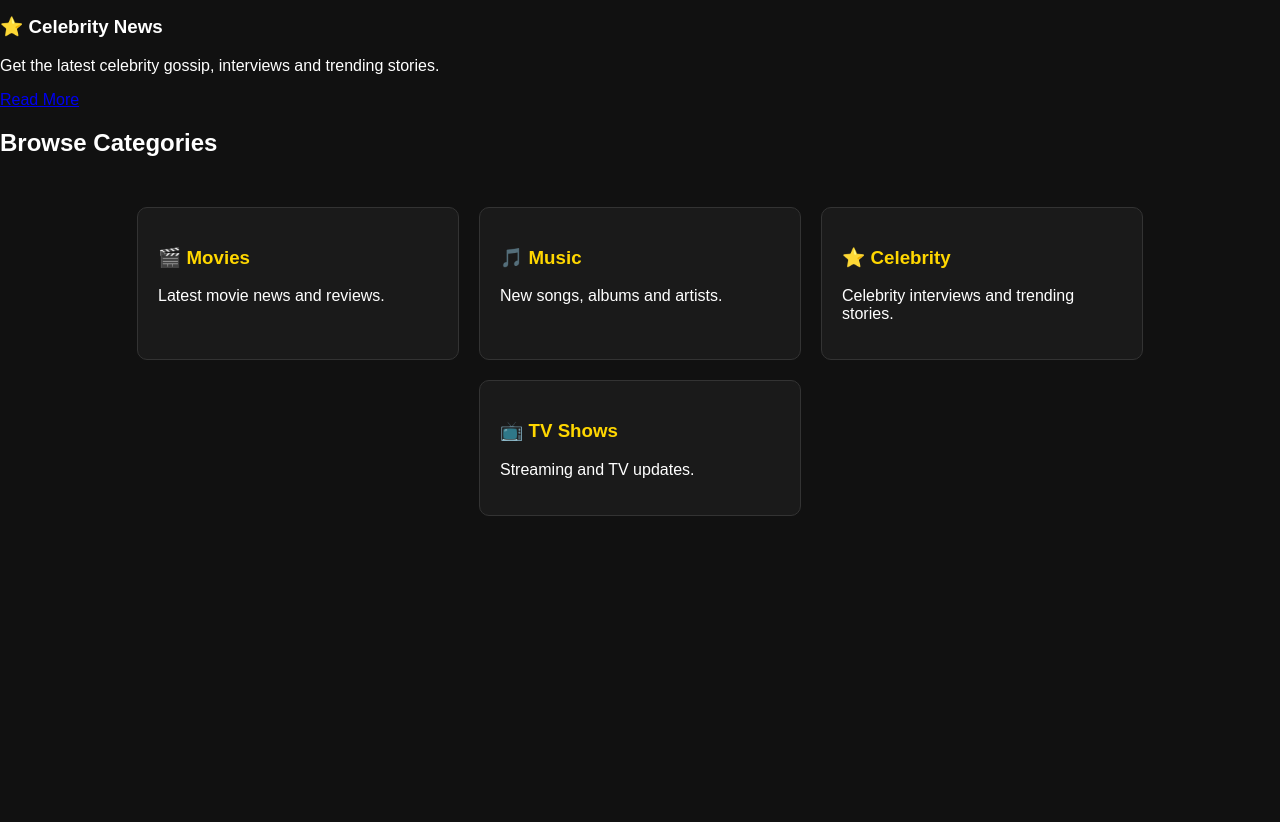
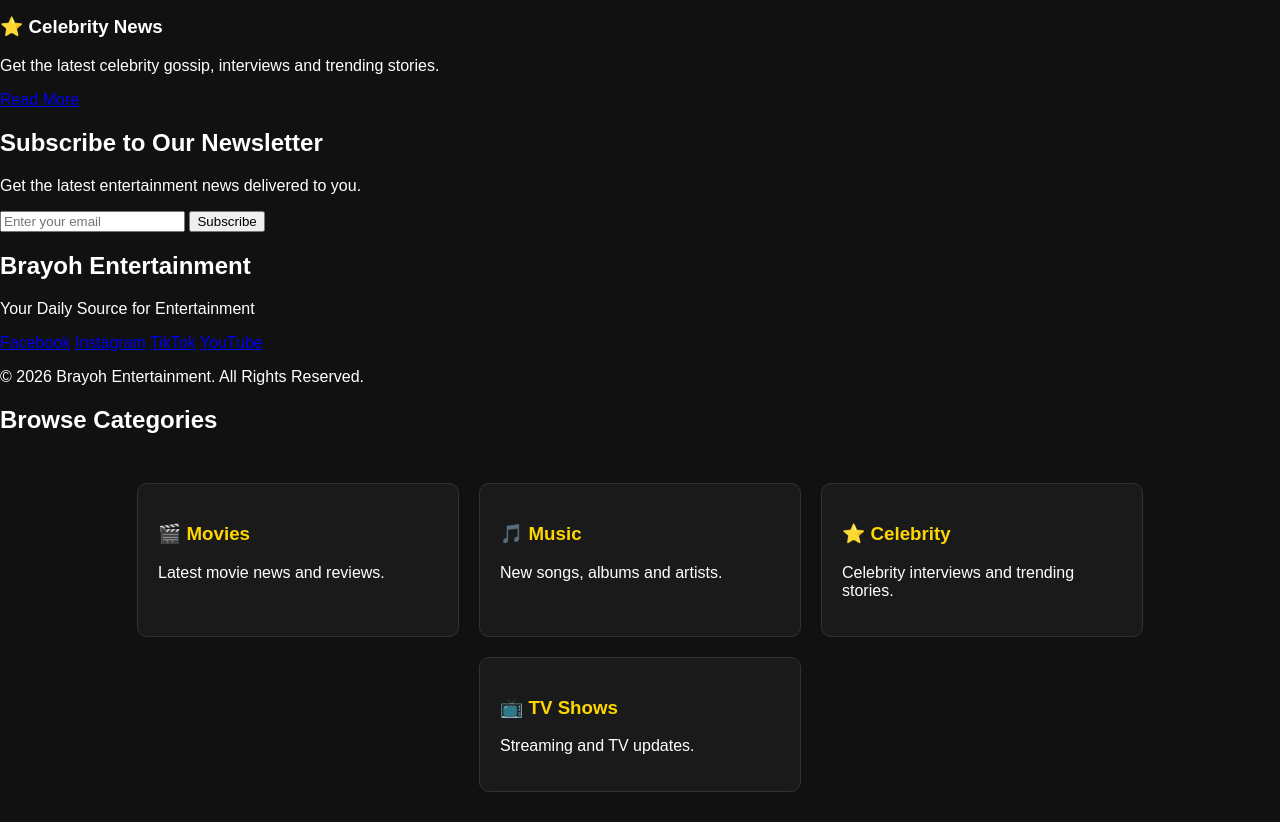
Before and after one commit to brayohtush69-rgb/brayoh-entertainment-, a plain HTML site: page index.html in a window 1280 px wide. Shown: the part 1280-2102 px from the top of the page. Before the commit the page ends 1826 px from the top, so only its background shows below. Drawn offline with Linux system fonts and the light colour scheme.

Commit message:
Update index.html

```diff
--- a/index.html
+++ b/index.html
@@ -77,7 +77,38 @@
 </section>
 
 <section class="categories">
+<section class="newsletter">
 
+<h2>Subscribe to Our Newsletter</h2>
+
+<p>Get the latest entertainment news delivered to you.</p>
+
+<form>
+<input type="email" placeholder="Enter your email">
+<button type="submit">Subscribe</button>
+</form>
+
+</section>
+
+<footer>
+
+<h2>Brayoh Entertainment</h2>
+
+<p>Your Daily Source for Entertainment</p>
+
+<div class="social-links">
+<a href="#">Facebook</a>
+<a href="#">Instagram</a>
+<a href="#">TikTok</a>
+<a href="#">YouTube</a>
+</div>
+
+<p>&copy; 2026 Brayoh Entertainment. All Rights Reserved.</p>
+
+</footer>
+
+</body>
+    </html>
 <h2>Browse Categories</h2>
 
 <div class="cards">
```
